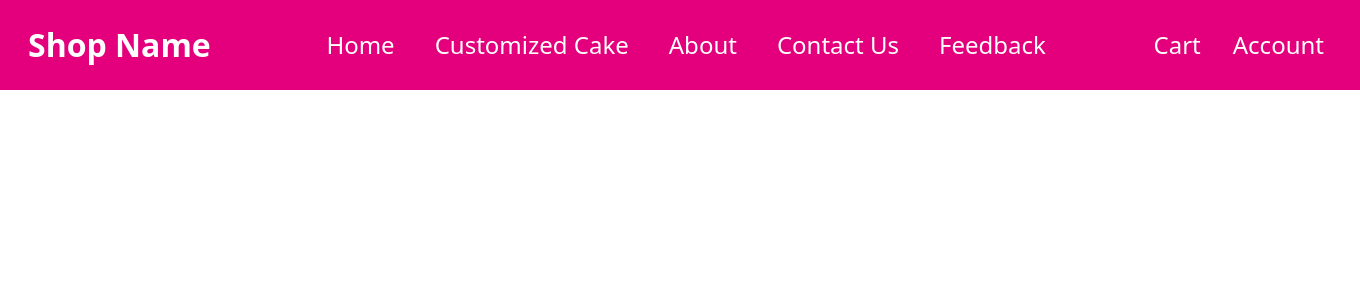
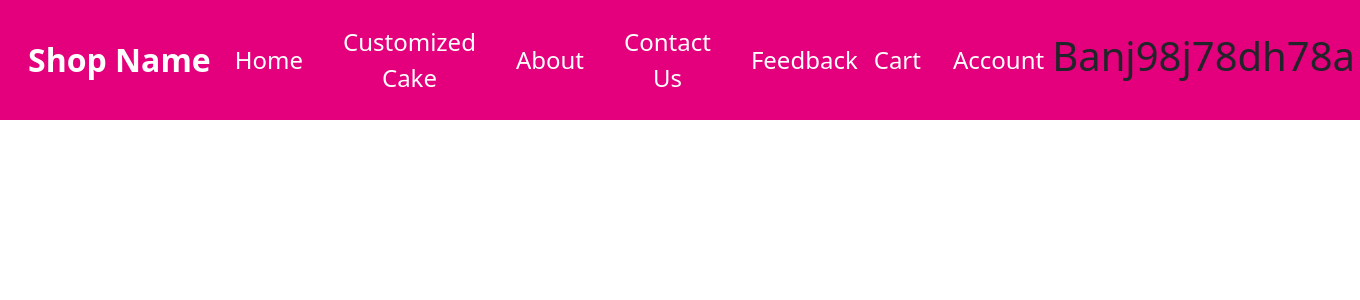
Before and after one commit to NiranjanPanigrahi61/FinalYearProject, a PHP site: page /bbs/user_nav.php in a window 1360 px wide. Shown: the top 300 px of the page. Run offline with PHP 8.4, Linux system fonts and the light colour scheme; some libraries are stand-ins or nearby versions.

Commit message:
h1 added

```diff
--- a/user_nav.php
+++ b/user_nav.php
@@ -40,6 +40,7 @@
                     <li class="nav-item"><a class="nav-link text-white" href="cart.html">Cart</a></li>
                     <li class="nav-item"><a class="nav-link text-white" href="account.html">Account</a></li>
                 </ul>
+                <h1>Banj98j78dh78a</h1>
             </div>
         </div>
     </nav>
```
